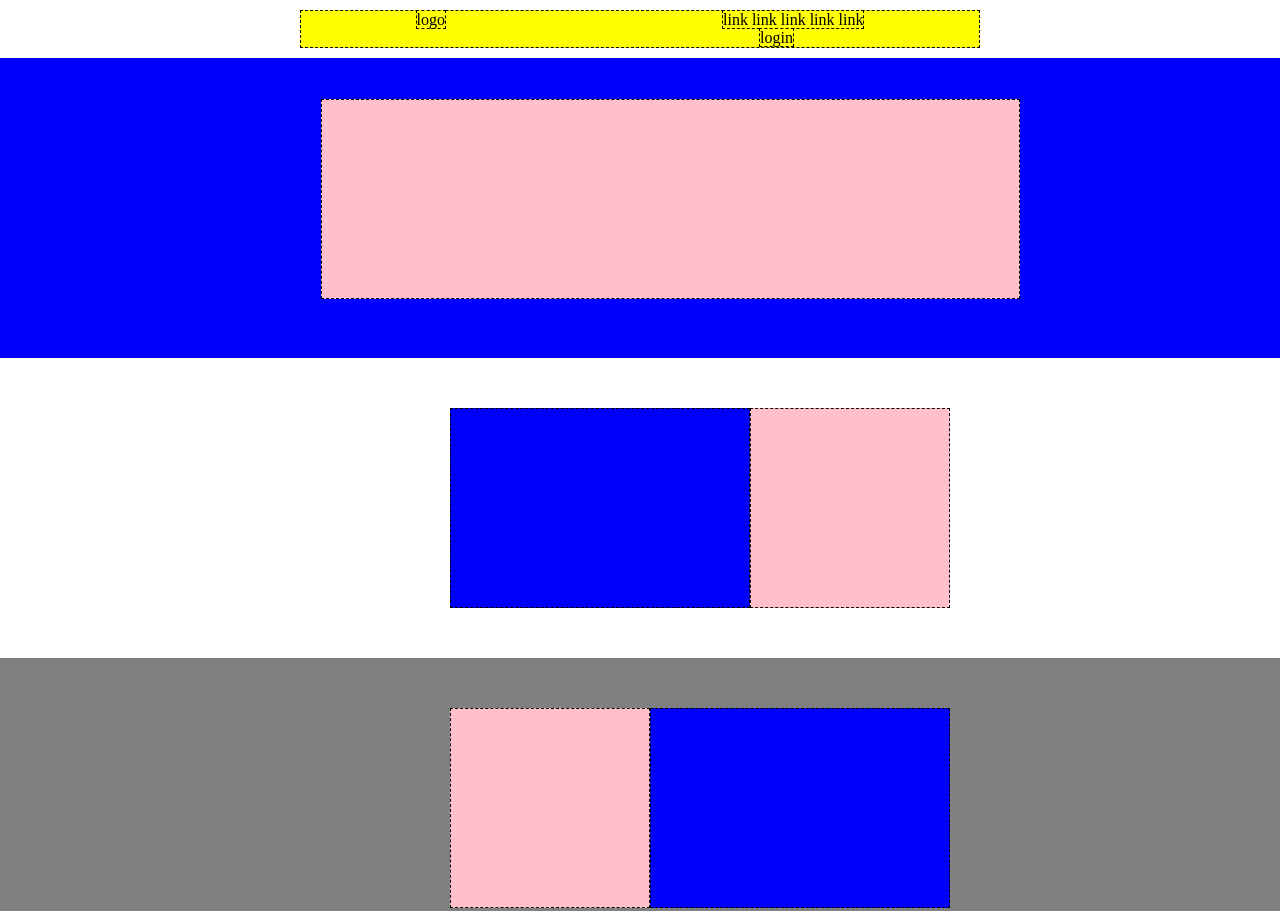
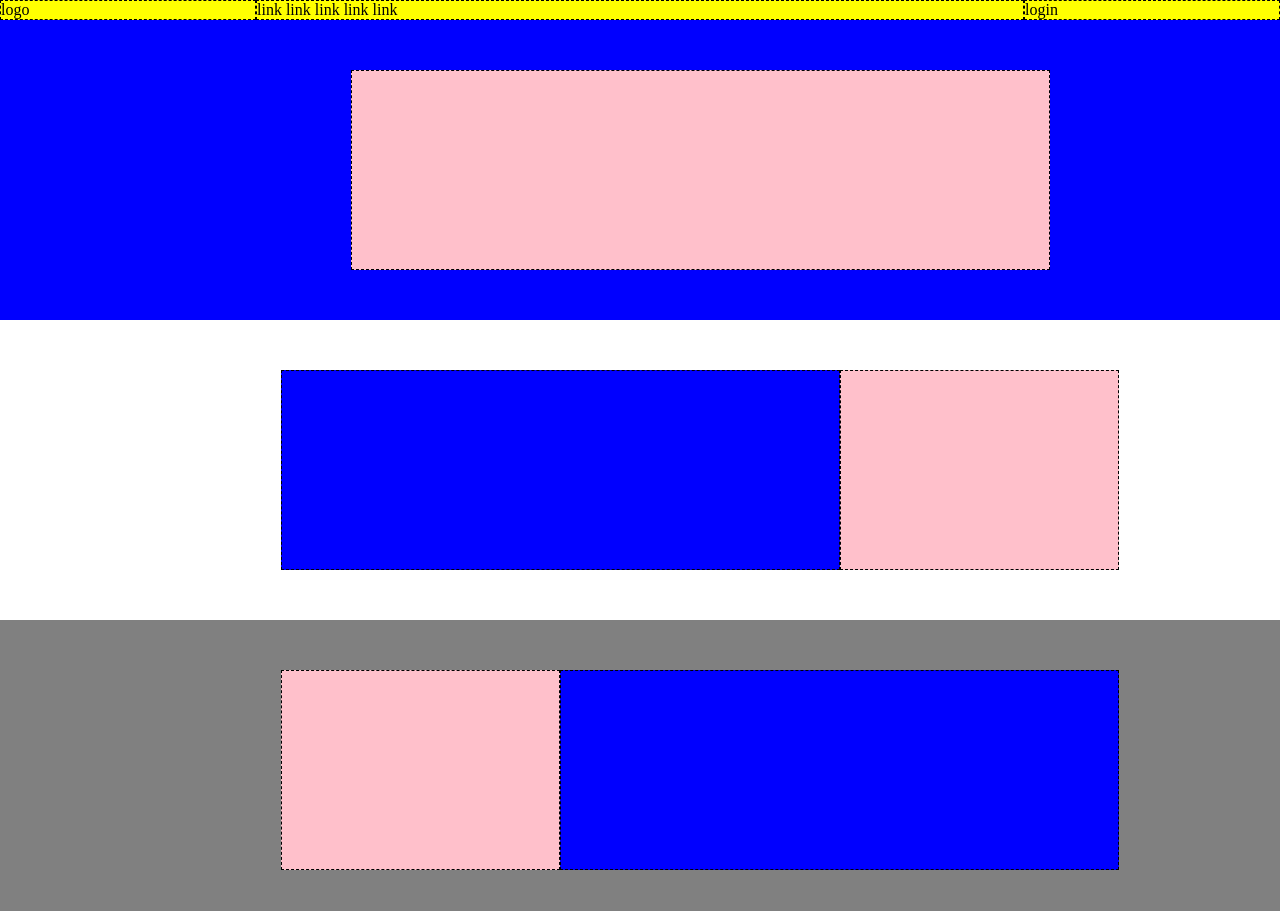
Before and after one commit to AlessioAbbati/htmlcss-struttura-discord, a plain HTML site: page index.html in a window 1280 px wide. Shown: the top 911 px of the page. Drawn offline with Linux system fonts and the light colour scheme.

Commit message:
end containers

```diff
--- a/assets/style.css
+++ b/assets/style.css
@@ -3,39 +3,43 @@
     padding: 0;
     box-sizing: border-box;
 }
- .logo, .link, .login {
+header {
+    background-color: aquamarine;
+    display: flex;
+    justify-content: space-around;
+    padding: 10 20;
+
+}
+.logo {
     background-color: yellow;
     border: 1px dashed black;
+    width: 20%;
 }
-.logo {
-    margin-right: 272px;
+.link {
+    background-color: yellow;
+    border: 1px dashed black;
+    width: 60%;
 }
 .login {
-    margin-left: 273px;
-}
-.imput {
     background-color: yellow;
-    text-align: center;
     border: 1px dashed black;
-    margin-top: 10px;
-    margin-left: 300px;
-    margin-right: 300px;
+    width: 20%;
 }
 .container1 {
     background-color: blue;
     width: 1400px;
     height: 300px;
     border: 1px solid blue;
-    margin-top: 10px;
+    display: flex;
+    justify-content: center;
+    align-items: center;
 }
 .pink {
     background-color: pink;
     border: 1px dashed black;
     width: 50%;
     height: 200px;
-    margin-top: 40px;
-    margin-left: 320px;
-    margin-right: 320px;
+
 }
 .container2 {
     background-color: white;
@@ -49,14 +53,14 @@
 .d1 {
     background-color: blue;
     border: 1px dashed black;
-    width: 300px;
+    width: 40%;
     height: 200px;
 
 }
 .d2 {
     background-color: pink;
     border: 1px dashed black;
-    width: 200px;
+    width: 20%;
     height: 200px;
 
 }
@@ -73,13 +77,13 @@
 .d3 {
     background-color: blue;
     border: 1px dashed black;
-    width: 300px;
+    width: 40%;
     height: 200px;
 }
 .d4 {
     background-color: pink;
     border: 1px dashed black;
-    width: 200px;
+    width: 20%;
     height: 200px;
 }
 .container4 {
@@ -101,7 +105,7 @@
 .green {
     background-color: green;
     border: 1px dashed black;
-    width: 500px;
+    width: 60%;
     height: 400px;
 }
 .container6 {
@@ -117,14 +121,14 @@
     background-color: pink;
     border: 1px dashed black;
     height: 280px;
-    width: 150px;
+    width: 20%;
 
 }
 .d6 {
     background-color: blue;
     border: 1px dashed black;
     height: 280px;
-    width: 87.5px;
+    width: 10%;
 }
 .container7
  {
@@ -139,7 +143,7 @@
  .nav {
     background-color: blue;
     border: 1px solid blue;
-    width: 500px;
+    width: 60%;
     height: 60px;
     display: flex;
     align-items: center;
--- a/index.html
+++ b/index.html
@@ -9,11 +9,9 @@
 </head>
 <body>
     <header>
-        <div class="imput">
-          <span class="logo">logo</span>
-          <span class="link">link link link link link</span>
-          <span class="login">login</span>
-        </div>
+        <div class="logo">logo</div>
+        <div class="link">link link link link link</div>
+        <div class="login">login</div>
 
     </header>
 
```
